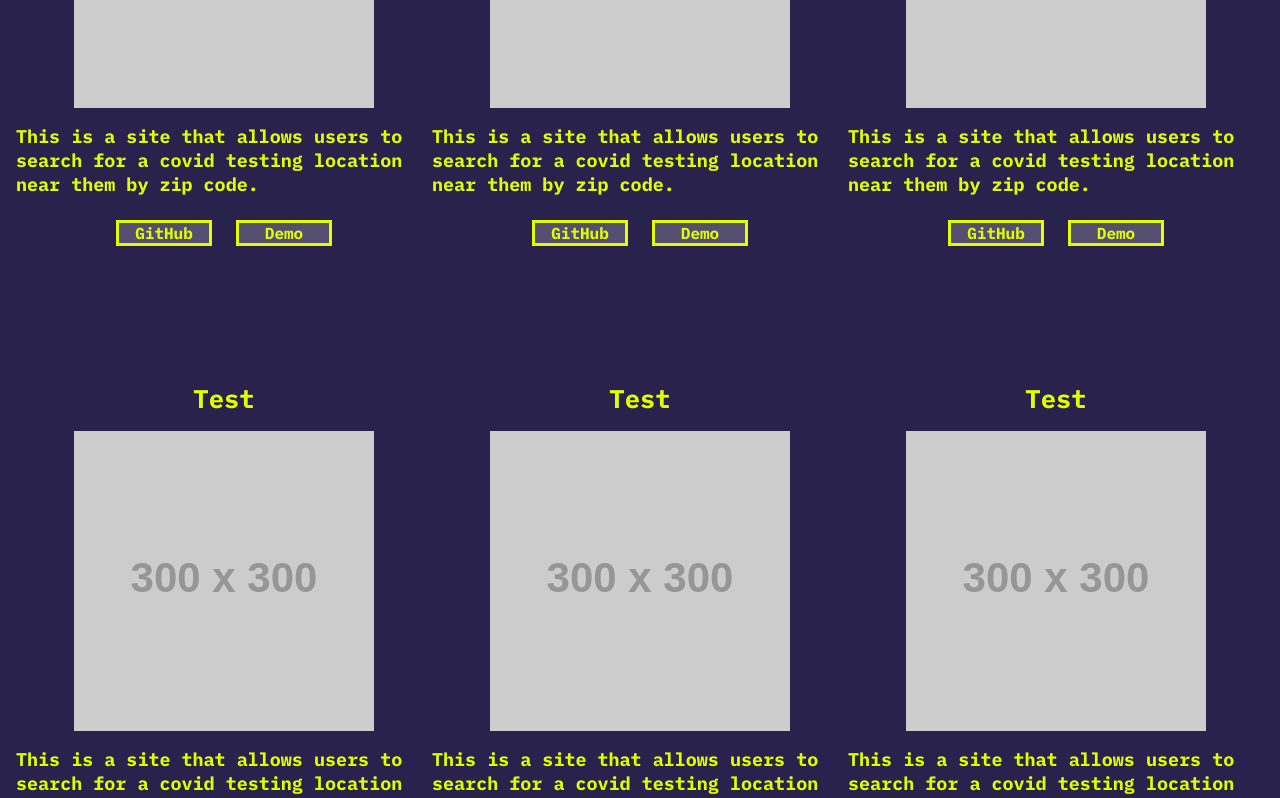
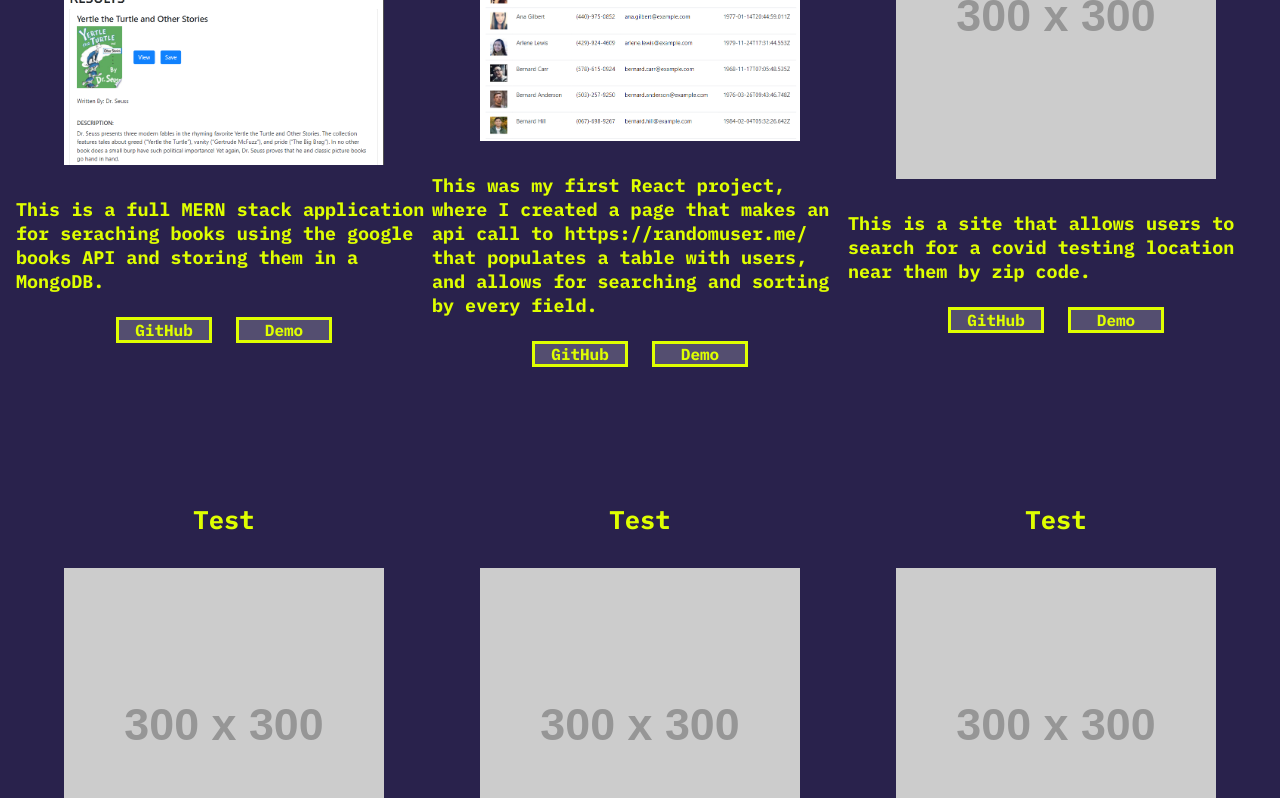
Before and after one commit to rquiroz32/Portfolio_V1, a React (Create React App) app in the folder client/: page / in a window 1280 px wide. Shown: the part 1700-2498 px from the top of the page. Built offline with nearby package versions, Linux system fonts and the light colour scheme.

Commit message:
beginning to add projects to portfolio and project card sections

```diff
--- a/client/src/Components/Portfolio/Portfolio.js
+++ b/client/src/Components/Portfolio/Portfolio.js
@@ -1,8 +1,11 @@
 import { Component } from "react";
 import ProjectCard from "../Projectcard/ProjectCard";
 import "./Portfolio.css"
+import gBooks_img from '../../images/Gbooks.png'
+import employeeRegistry_img from '../../images/EmployeeRegistry.png'
+class Portfolio extends Component {
 
-class Portfolio extends Component {
+
 
     render() {
 
@@ -10,12 +13,12 @@ class Portfolio extends Component {
             <section id = 'portfolio' className='section-Portfolio'>
                 <h1  className='portfolio-Title'>My Work</h1>
                 <div className='portfolio-Container'>
-                    <ProjectCard projTitle={'Test'} projImage={'https://via.placeholder.com/300'} projDescription={'This is a site that allows users to search for a covid testing location near them by zip code.'}></ProjectCard>
-                    <ProjectCard projTitle={'Test'} projImage={'https://via.placeholder.com/300'} projDescription={'This is a site that allows users to search for a covid testing location near them by zip code.'}></ProjectCard>
-                    <ProjectCard projTitle={'Test'} projImage={'https://via.placeholder.com/300'} projDescription={'This is a site that allows users to search for a covid testing location near them by zip code.'}></ProjectCard>
-                    <ProjectCard projTitle={'Test'} projImage={'https://via.placeholder.com/300'} projDescription={'This is a site that allows users to search for a covid testing location near them by zip code.'}></ProjectCard>
-                    <ProjectCard projTitle={'Test'} projImage={'https://via.placeholder.com/300'} projDescription={'This is a site that allows users to search for a covid testing location near them by zip code.'}></ProjectCard>
-                    <ProjectCard projTitle={'Test'} projImage={'https://via.placeholder.com/300'} projDescription={'This is a site that allows users to search for a covid testing location near them by zip code.'}></ProjectCard>
+                    <ProjectCard projTitle={'gbooks'} projImage={gBooks_img} projDescription={'This is a full MERN stack application for seraching books using the google books API and storing them in a MongoDB.'} projRepo={'https://github.com/rquiroz32/gbooks'} projDemo={'https://cryptic-caverns-34586.herokuapp.com/'}></ProjectCard>
+                    <ProjectCard projTitle={'Employee Registry'} projImage={employeeRegistry_img} projDescription={'This was my first React project, where I created a page that makes an api call to https://randomuser.me/ that populates a table with users, and allows for searching and sorting by every field.'}projRepo={'https://github.com/rquiroz32/Employee_Registry'} projDemo={'https://rquiroz32.github.io/Employee_Registry/'} ></ProjectCard>
+                    <ProjectCard projTitle={'Test'} projImage={'https://via.placeholder.com/300'} projDescription={'This is a site that allows users to search for a covid testing location near them by zip code.'}projRepo={'https://github.com/rquiroz32/gbooks'} projDemo={'https://cryptic-caverns-34586.herokuapp.com/'}></ProjectCard>
+                    <ProjectCard projTitle={'Test'} projImage={'https://via.placeholder.com/300'} projDescription={'This is a site that allows users to search for a covid testing location near them by zip code.'}projRepo={'https://github.com/rquiroz32/gbooks'} projDemo={'https://cryptic-caverns-34586.herokuapp.com/'}></ProjectCard>
+                    <ProjectCard projTitle={'Test'} projImage={'https://via.placeholder.com/300'} projDescription={'This is a site that allows users to search for a covid testing location near them by zip code.'}projRepo={'https://github.com/rquiroz32/gbooks'} projDemo={'https://cryptic-caverns-34586.herokuapp.com/'}></ProjectCard>
+                    <ProjectCard projTitle={'Test'} projImage={'https://via.placeholder.com/300'} projDescription={'This is a site that allows users to search for a covid testing location near them by zip code.'}projRepo={'https://github.com/rquiroz32/gbooks'} projDemo={'https://cryptic-caverns-34586.herokuapp.com/'}></ProjectCard>
                 </div>
             </section>
         )
--- a/client/src/Components/Projectcard/ProjectCard.css
+++ b/client/src/Components/Projectcard/ProjectCard.css
@@ -16,7 +16,8 @@
 
 .project-Image {
     display: block;
-    margin: 1rem auto;
+    width: 25vw;
+    margin: 2rem auto;
 
     /* margin: .25rem 10rem; */
 }
--- a/client/src/Components/Projectcard/ProjectCard.js
+++ b/client/src/Components/Projectcard/ProjectCard.js
@@ -1,6 +1,14 @@
 import './ProjectCard.css'
 
 function ProjectCard(props) {
+
+    const handleRepo= ()=>{
+        window.location.href = props.projRepo
+    }
+
+    const handleDemo = ()=>{
+        window.location.href=props.projDemo
+    }
 
     return (
 
@@ -11,8 +19,8 @@ function ProjectCard(props) {
             <p className='project-Description'>{props.projDescription}</p>
 
             <div className='project-BtnContainer'>
-                <button className='project-Btn'>GitHub</button>
-                <button className='project-Btn'>Demo</button>
+                <button onClick={handleRepo} className='project-Btn'>GitHub</button>
+                <button onClick={handleDemo} className='project-Btn'>Demo</button>
             </div>
 
         </div>
```
Also changed, not shown: client/src/images/EmployeeRegistry.png (added), client/src/images/Gbooks.png (added).
